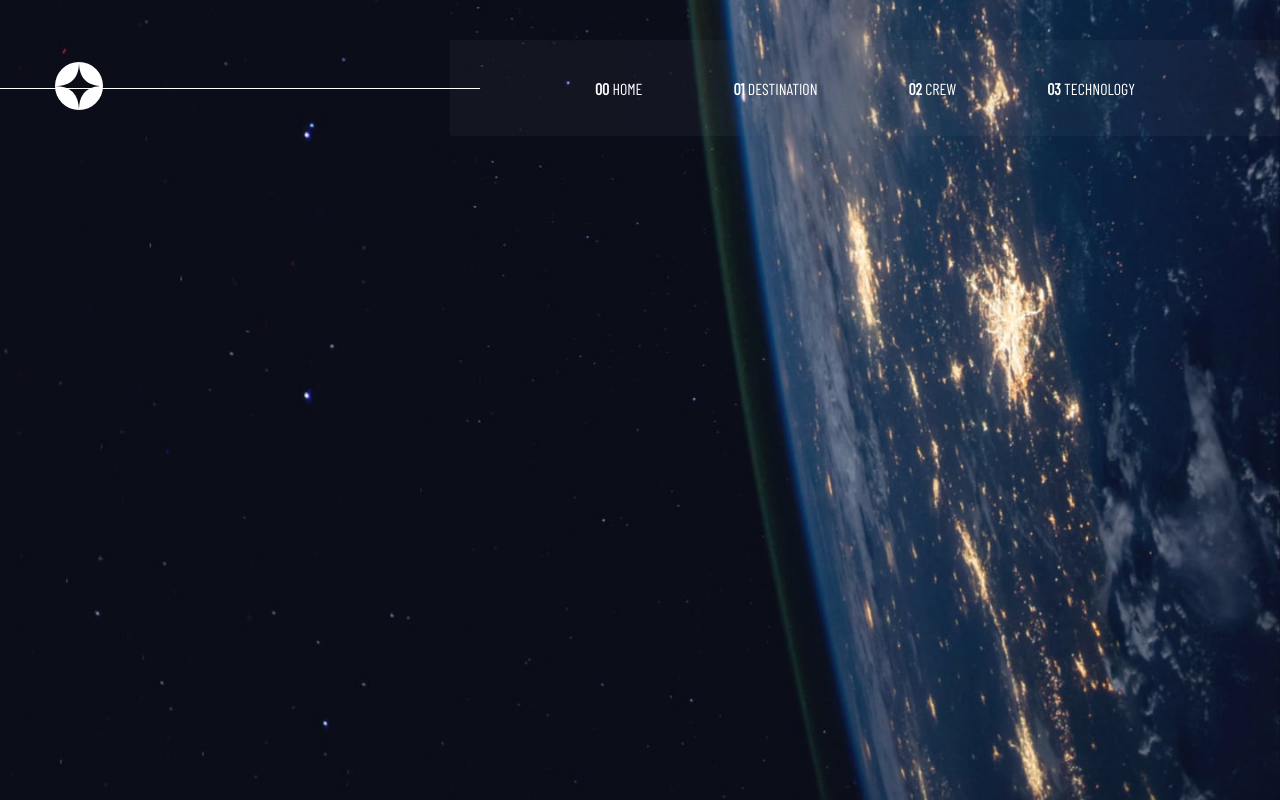
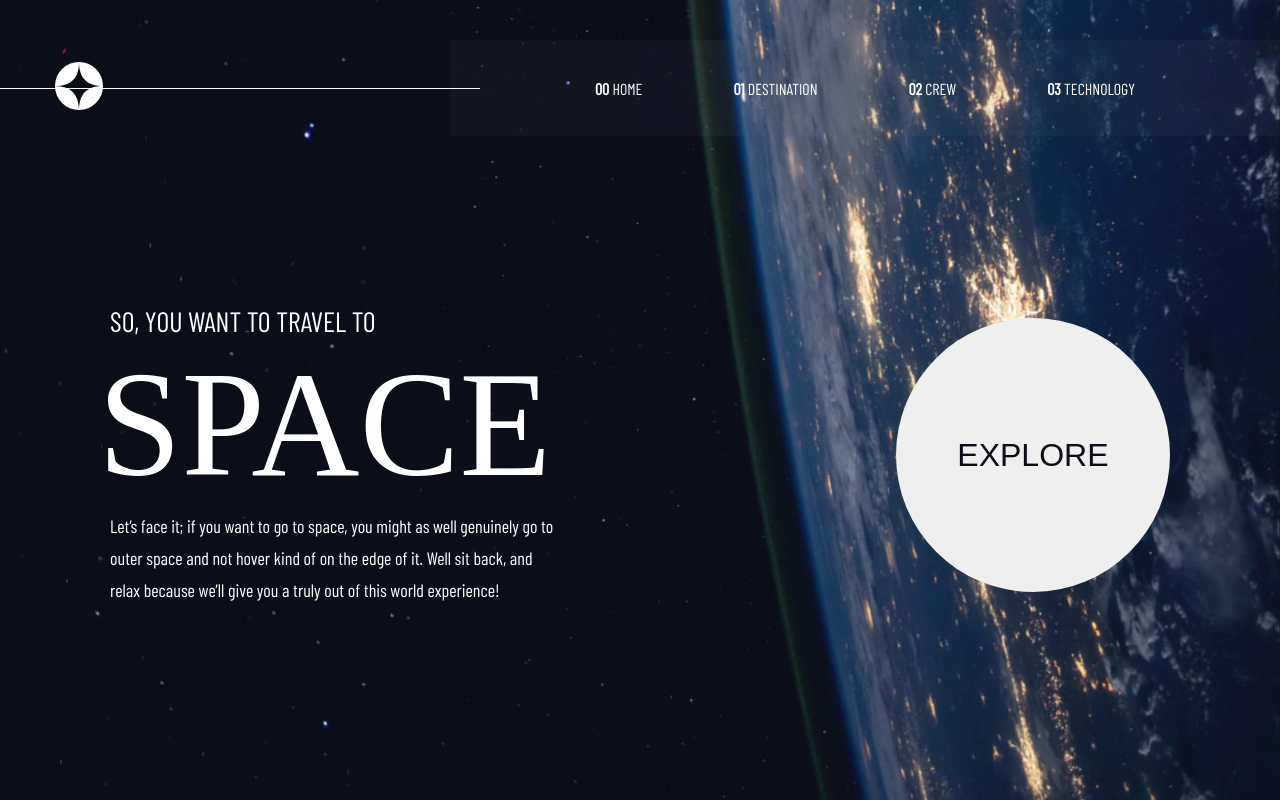
Before and after one commit to GuuilhermeRS/Travel-Website, a React app: page / in a window 1280 px wide. Built offline with nearby package versions, Linux system fonts and the light colour scheme; the HTML template or start-up script is replaced by a standard one; a web font is replaced by a local one.

Commit message:
Componente página Home

```diff
--- a/src/App.js
+++ b/src/App.js
@@ -1,10 +1,12 @@
 import React from 'react';
-import Header from './Header';
+import Header from './components/Header';
+import Home from './components/Home';
 
 export default function App() {
   return (
     <div>
       <Header />
+      <Home />
     </div>
   );
 }
--- /dev/null
+++ b/src/components/Home/index.js
@@ -0,0 +1,19 @@
+import React from 'react';
+
+function Home() {
+  return (
+    <section className="home">
+      <div className="title">
+        <h5>So, you want to travel to</h5>
+        <h1>Space</h1>
+        <p>Let’s face it; if you want to go to space, you might as well genuinely go to outer space and not hover kind of on the edge of it. Well sit back, and relax because we’ll give you a truly out of this world experience!</p>
+      </div>
+
+      <div className="button">
+        <button className="btn">Explore</button>
+      </div>
+    </section>
+  )
+}
+
+export default Home;
--- a/src/styles.css
+++ b/src/styles.css
@@ -11,7 +11,8 @@
 
 * {
   margin: 0;
-  padding: 0;;
+  padding: 0;
+  color: var(--light-color);
 }
 
 body  {
@@ -66,9 +67,63 @@ body  {
 
 .nav a{
   text-decoration: none;
-  color: var(--light-color);
 
   font-family: var(--heading-5);
   font-size: 16px;
   text-transform: uppercase;
 }
+
+/* Home */
+.home {
+  margin: 10% 8.6%; /* 10% 165px*/
+
+  display: flex;
+  align-items: center;
+  justify-content: space-between;
+}
+
+.home .title {
+  width: 450px;
+  height: 382px;
+
+  display: flex;
+  flex-direction: column;
+  justify-content: center;
+}
+
+.home h5 {
+  font-family: var(--heading-5);
+  font-size: 28px;
+  font-weight: 400;
+  text-transform: uppercase;
+}
+
+.home h1 {
+  font-family: var(--heading);
+  font-size: 150px;
+  font-weight: 400;
+  text-transform: uppercase;
+
+  position: relative;
+  left: -12px;
+}
+
+.home p {
+  font-family: var(--heading-5);
+  font-size: 18px;
+  font-weight: 400;
+  line-height: 32px;
+}
+
+.home .btn {
+  width: 274px;
+  height: 274px;
+  border-radius: 50%;
+  border: none;
+}
+
+.home .btn {
+  color: var(--dark-color);
+  font-size: 32px;
+  text-transform: uppercase;
+}
```
Also changed, not shown: src/components/Header/Nav/index.js (renamed from src/Header/Nav/index.js), src/components/Header/index.js (renamed from src/Header/index.js).
